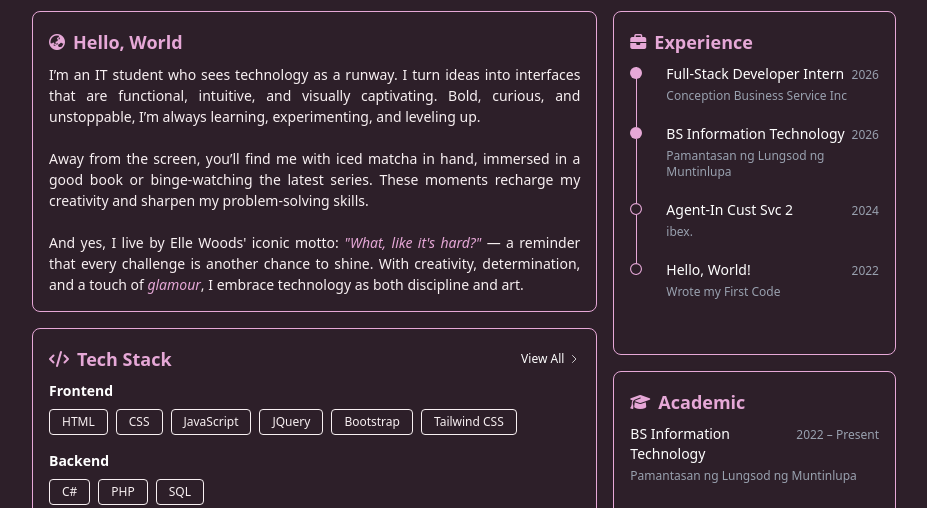
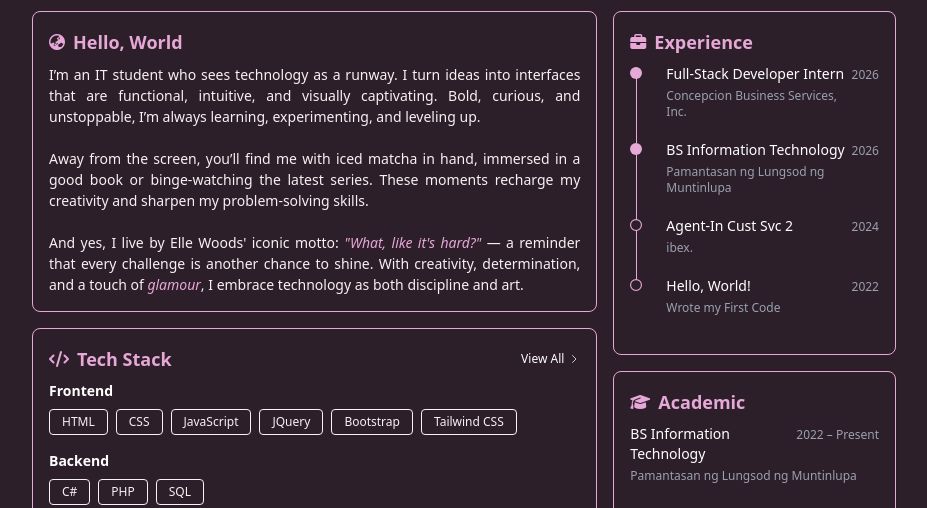
Before and after one commit to seasunreo/xoxo.reo, a website: page src/index.html in a window 1280 px wide. Shown: the part 231-739 px from the top of the page, without its empty margins (176-1103 px from the left). Drawn offline with Linux system fonts and the light colour scheme; a web font is replaced by a local one.

Commit message:
Updated Experience

```diff
--- a/src/index.html
+++ b/src/index.html
@@ -216,7 +216,7 @@
                             <div class="flex-1 flex justify-between items-baseline">
                                 <div>
                                     <p class="text-sm text-white font-medium">Full-Stack Developer Intern</p>
-                                    <p class="mt-1 text-gray-400 text-xs">Conception Business Service Inc</p>
+                                    <p class="mt-1 text-gray-400 text-xs">Concepcion Business Services, Inc.</p>
                                 </div>
 
                                 <span class="text-xs text-gray-400 whitespace-nowrap">2026</span>
```
